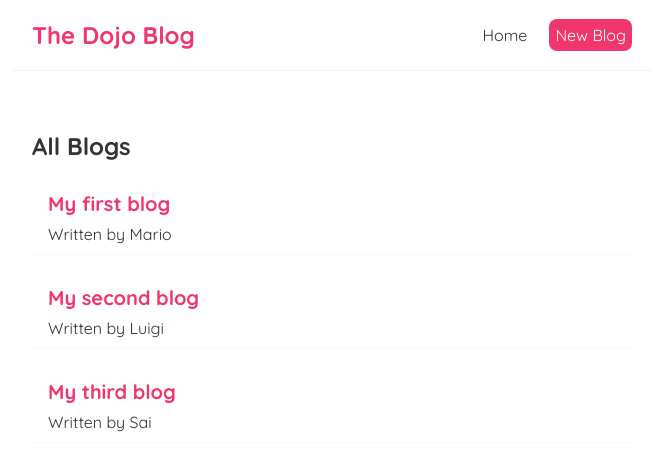
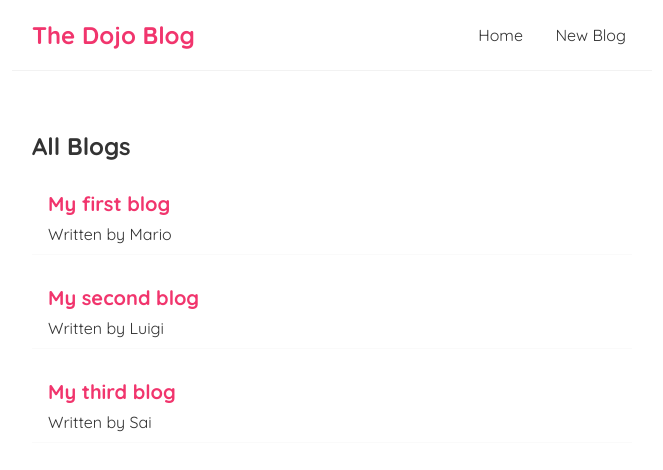
Before and after one commit to yagomateos/dojo-blog-second, a React (Create React App) app: page / in a window 1280 px wide. Shown: the top 470 px of the page, without its empty margins (308-971 px from the left). Built offline with nearby package versions, Linux system fonts and the light colour scheme; data requests are answered from the project's data file.

Commit message:
Router Links

```diff
--- a/src/Navbar.js
+++ b/src/Navbar.js
@@ -1,14 +1,17 @@
+import { Link } from 'react-router-dom';
+
 const Navbar = () => {
   return (
     <nav className="navbar">
       <h1>The Dojo Blog</h1>
       <div className="links">
-        <a href="/">Home</a>
-        <a href="/create" style={{
+        <Link to="/">Home</Link>
+        <Link to="/create"> {/* style={{
           color: 'white',
           backgroundColor: '#f1356d',
           borderRadius: '8px'
-        }}>New Blog</a>
+        }} */}
+        New Blog</Link>
       </div>
     </nav>
   );
```
